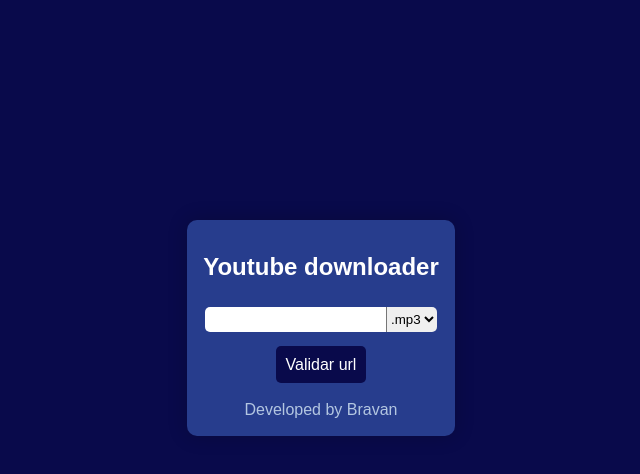
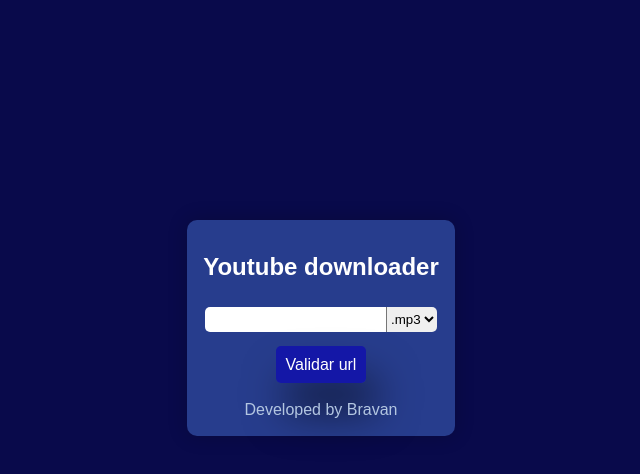
Before and after one commit to MatheusIshiyama/youtube-download-nextjs, a Next.js app: page / in a window 1280 px wide. In both pictures the pointer is over the link "Validar url". Shown: the top 474 px of the page, without its empty margins (319-959 px from the left). Built offline with nearby package versions, Linux system fonts and the light colour scheme.

Commit message:
add effect to buttons

```diff
--- a/css/Home.module.css
+++ b/css/Home.module.css
@@ -38,11 +38,18 @@
 }
 
 .submitButton {
+    box-shadow: 0 0 20px rgba(0, 0, 0, 0.2);
     text-decoration: none;
     border-radius: 5px;
     padding: 10px;
     background-color: #090a4b;
     color: white;
+    transition: 0.5s;
+}
+
+.submitButton:hover {
+    box-shadow: 10px 30px 40px rgba(0, 0, 0, 0.5);
+    background-color: #1417a7;
 }
 
 .author {
```
